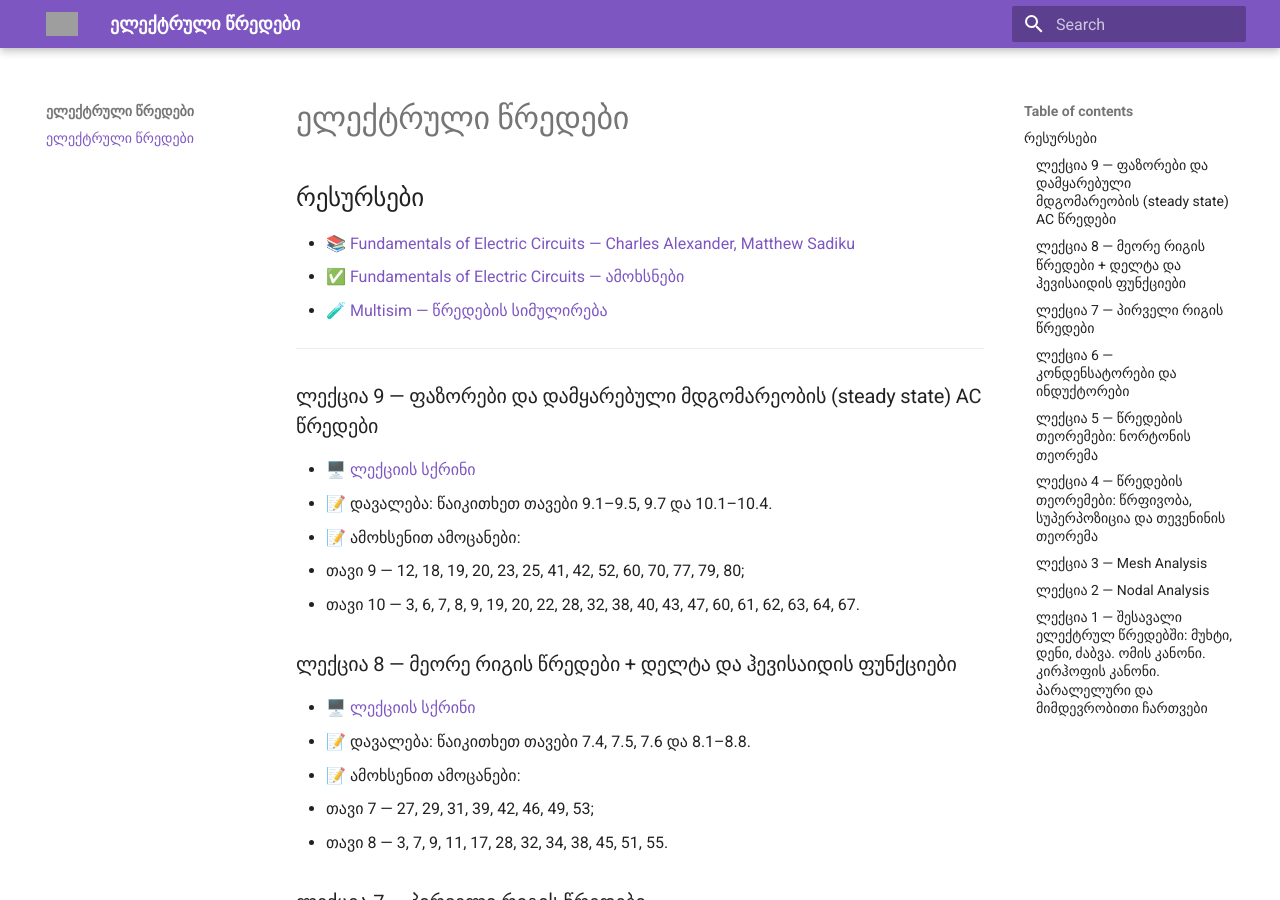
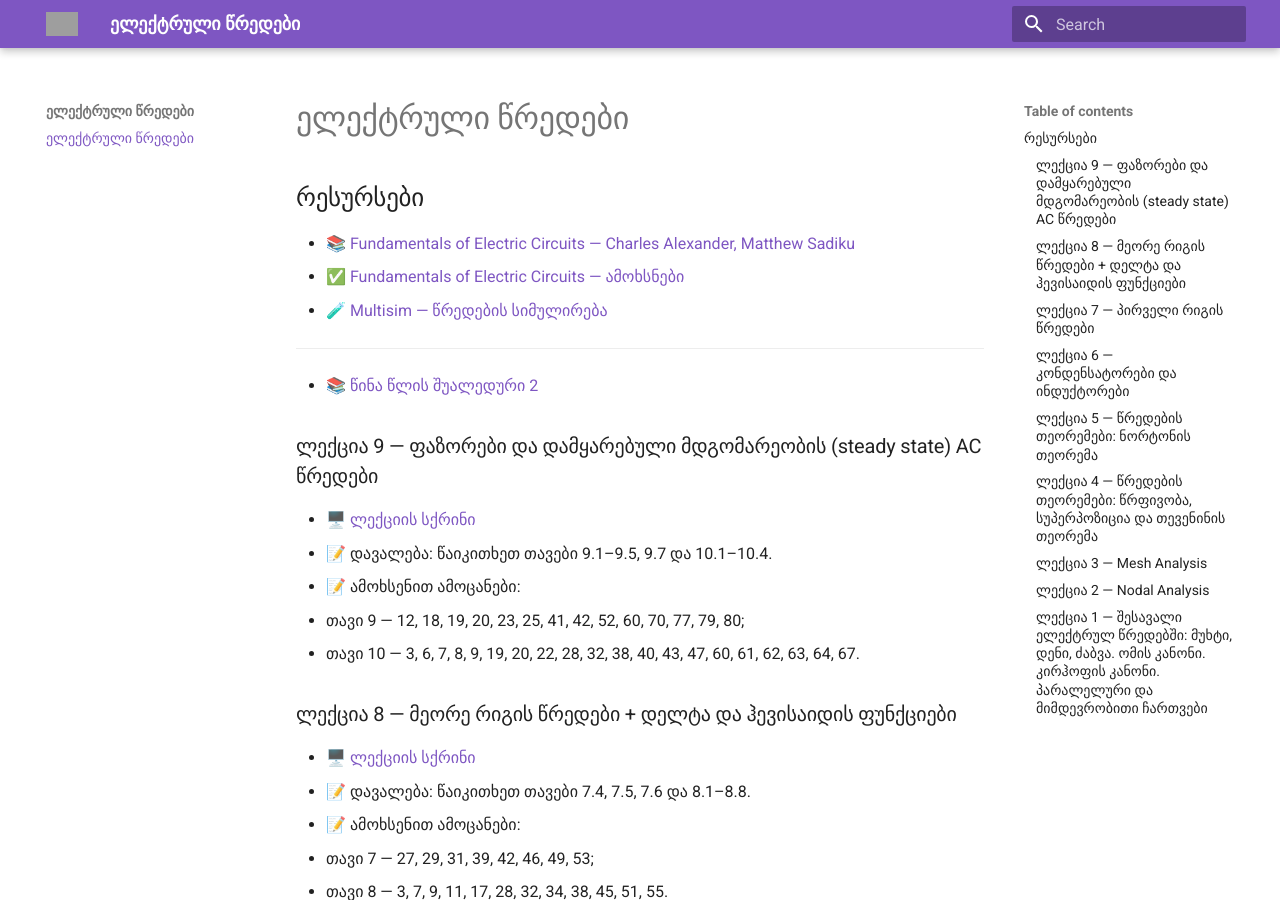
Before and after one commit to gugavar/electrical-circuits-bse-2026, an MkDocs documentation site: the page built from docs/index.md, in a window 1280 px wide and 900 px high. Built offline with MkDocs 1.6.1 and Material for MkDocs 9.7.7, drawn with Linux system fonts in a browser that asks for light colours; grey boxes are pictures that could not be loaded.

Commit message:
Update index.md

```diff
--- a/docs/index.md
+++ b/docs/index.md
@@ -7,6 +7,9 @@
 - 🧪 [Multisim — წრედების სიმულირება](https://www.multisim.com/)
 
 ---
+- 📚 [წინა წლის შუალედური 2](https://docs.google.com/document/d/1zCrvMNUBAXsIRulyr-qyj9BAPT_wjW34/edit?ouid=110148669605332798451&rtpof=true&sd=true&usp=drive_link)
+
+
 ### ლექცია 9 — ფაზორები და დამყარებული მდგომარეობის (steady state) AC წრედები
 
 - 🖥️ [ლექციის სქრინი](https://drive.google.com/file/d/1Vwe7atz6rc_oFI0DbhJdPi1QRQUTnz54/view?usp=drive_link)
```
